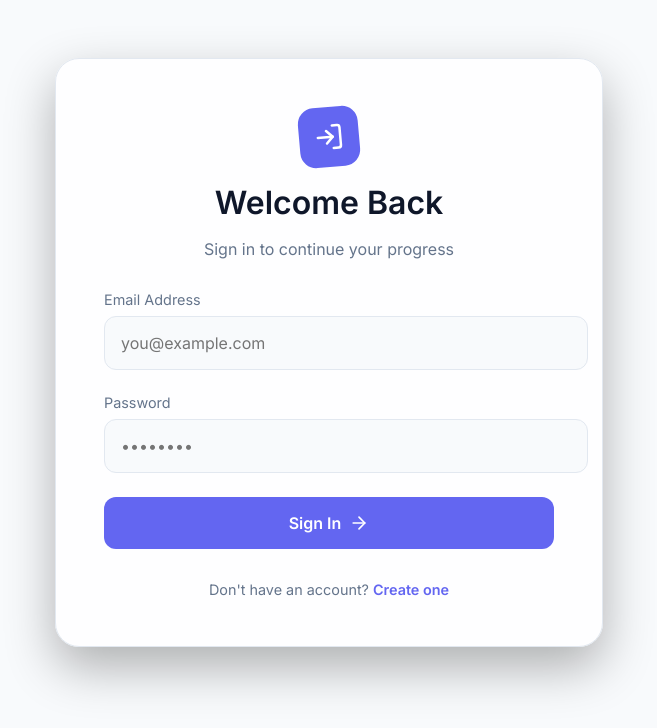
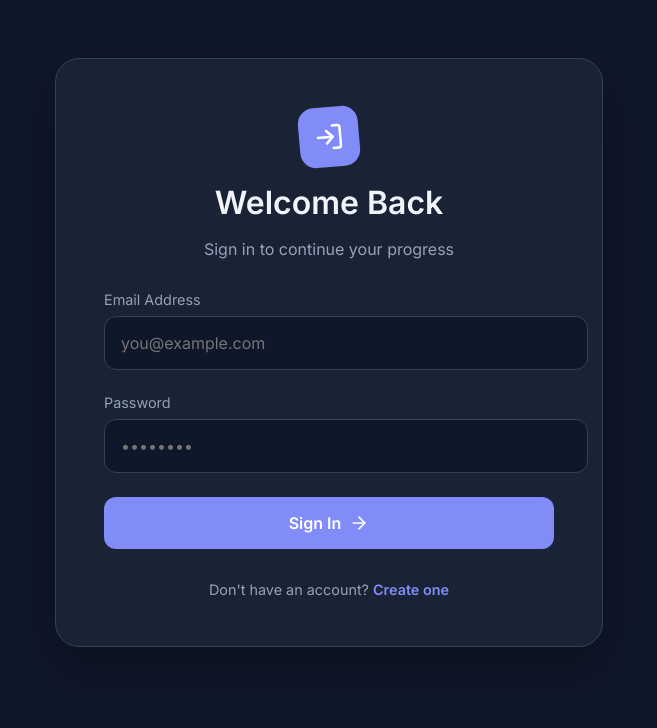
Before and after one commit to saksham012345/progress-tracker, a React (Vite) app in the folder frontend/: page /login in a window 1280 px wide. Shown: the top 728 px of the page, without its empty margins (311-968 px from the left). Built offline with nearby package versions, Linux system fonts and the light colour scheme; no server answers.

Commit message:
fix: wrap AppRoutes in ThemeProvider to resolve undefined context

```diff
--- a/frontend/src/App.jsx
+++ b/frontend/src/App.jsx
@@ -89,7 +89,9 @@ function App() {
   return (
     <Router>
       <AuthProvider>
-        <AppRoutes />
+        <ThemeProvider>
+          <AppRoutes />
+        </ThemeProvider>
       </AuthProvider>
     </Router>
   );
```
